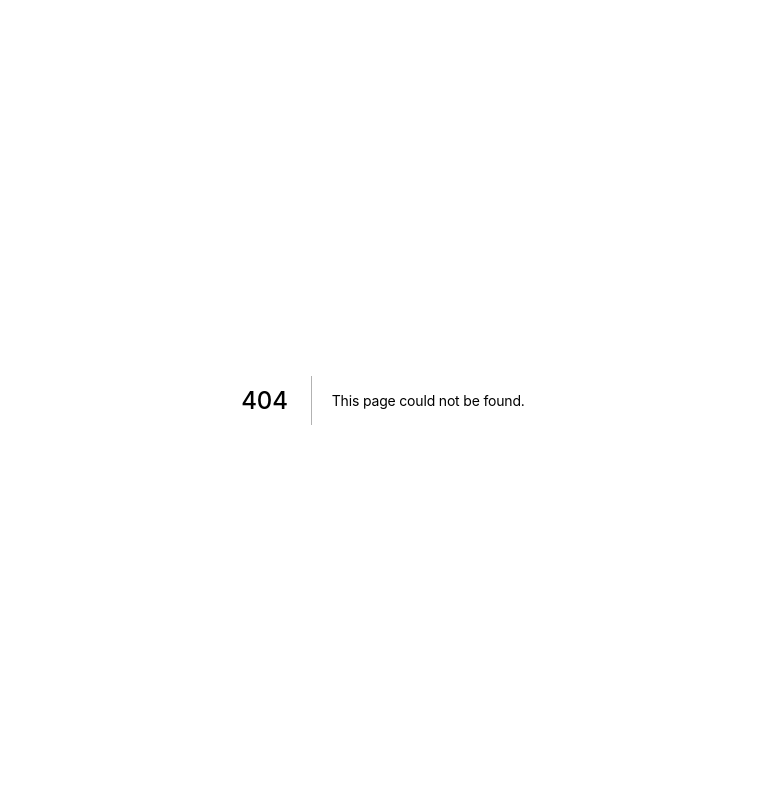
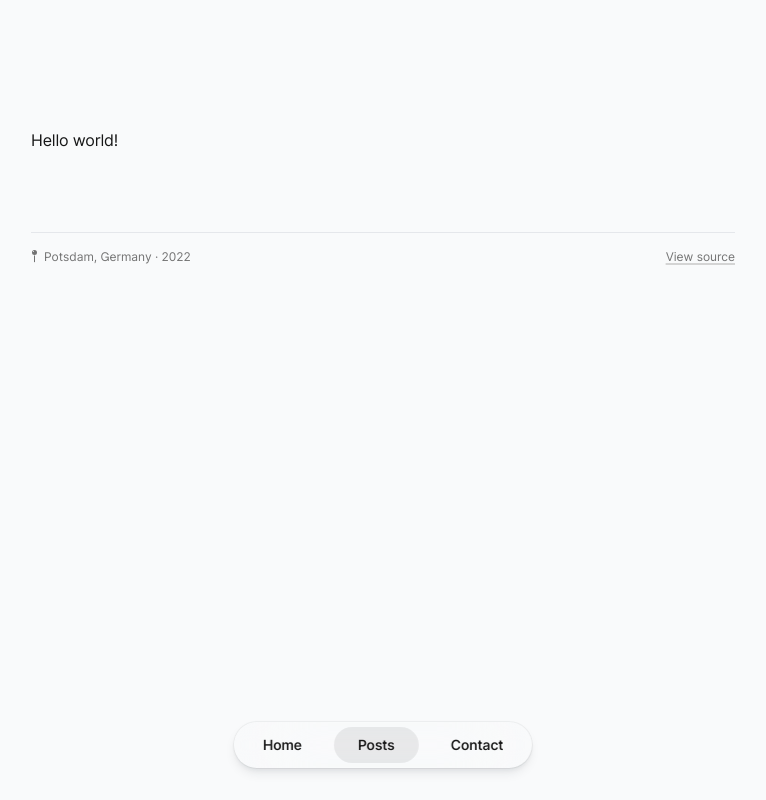
Before and after one commit to fabe/site, a Next.js app: page /posts in a window 1280 px wide. Before the commit this address had no page. Shown: the whole page, without its empty margins (257-1023 px from the left). Built offline with nearby package versions, Linux system fonts and the light colour scheme.

Commit message:
Add floating menu

```diff
--- /dev/null
+++ b/components/Layouts/Island.tsx
@@ -0,0 +1,55 @@
+import Link from "next/link";
+import { useRouter } from "next/router";
+
+export function Island() {
+  const router = useRouter();
+  const currentRoute = router.pathname;
+
+  return (
+    <>
+      <nav className="opacity-0 animate-scale origin-left fixed bottom-8 left-1/2 -translate-x-1/2 px-1 py-1 dark:bg-white/[.02] dark:border-white/[.03] border-transparent border backdrop-blur-2xl rounded-full overflow-hidden dark:shadow-xl shadow-fancy z-10">
+        <ul className="flex gap-2 rounded-full">
+          <li>
+            <Link href="/">
+              <a
+                className={`${
+                  currentRoute === "/"
+                    ? "dark:bg-white/[.05] bg-black/[.07]"
+                    : ""
+                } dark:hover:bg-white/[.02] hover:bg-black/[.03] px-6 py-2 rounded-full inline-flex active:scale-90 transition-all [font-variation-settings:'wght'_550] text-sm text-base-adjusted-sm`}
+              >
+                Home
+              </a>
+            </Link>
+          </li>
+          <li>
+            <Link href="/posts">
+              <a
+                className={`${
+                  currentRoute === "/posts"
+                    ? "dark:bg-white/[.05] bg-black/[.07]"
+                    : ""
+                } dark:hover:bg-white/[.02] hover:bg-black/[.03] px-6 py-2 rounded-full inline-flex active:scale-90 transition-all [font-variation-settings:'wght'_550] text-sm text-base-adjusted-sm`}
+              >
+                Posts
+              </a>
+            </Link>
+          </li>
+          <li>
+            <Link href="/contact">
+              <a
+                className={`${
+                  currentRoute === "/contact"
+                    ? "dark:bg-white/[.05] bg-black/[.07]"
+                    : ""
+                } dark:hover:bg-white/[.02] hover:bg-black/[.03] px-6 py-2 rounded-full inline-flex active:scale-90 transition-all [font-variation-settings:'wght'_550] text-sm text-base-adjusted-sm`}
+              >
+                Contact
+              </a>
+            </Link>
+          </li>
+        </ul>
+      </nav>
+    </>
+  );
+}
--- a/pages/_app.tsx
+++ b/pages/_app.tsx
@@ -2,6 +2,7 @@ import "../styles/globals.css";
 import type { AppProps as NextAppProps } from "next/app";
 import { ApolloCache, ApolloProvider } from "@apollo/client";
 import { useApollo } from "../graphql/client";
+import { Island } from "../components/Layouts/Island";
 
 type AppProps<P = any> = {
   pageProps: P;
@@ -20,6 +21,7 @@ export default function MyApp({
   return (
     <ApolloProvider client={apolloClient}>
       <Component {...pageProps} />
+      <Island />
     </ApolloProvider>
   );
 }
--- /dev/null
+++ b/pages/posts/index.tsx
@@ -0,0 +1,10 @@
+import type { GetServerSideProps } from "next";
+import { Main } from "../../components/Layouts";
+
+export default function Posts() {
+  return <Main>Hello world!</Main>;
+}
+
+export const getServerSideProps: GetServerSideProps = async ({ res }) => {
+  return { props: {} };
+};
--- a/tailwind.config.js
+++ b/tailwind.config.js
@@ -70,6 +70,19 @@ module.exports = {
         normal: "-.0109598em",
         zero: "0",
       },
+      animation: {
+        scale: "scale .4s cubic-bezier(0.68, -0.55, 0.265, 1.55) forwards",
+      },
+      keyframes: {
+        scale: {
+          "0%": { transform: "scale(.8) translateX(-50%)", opacity: 0 },
+          "100%": { transform: "scale(1) translateX(-50%)", opacity: 1 },
+        },
+      },
+      boxShadow: {
+        fancy:
+          "0px 0px 0px 1px rgba(25, 37, 50, 0.05), 0px 3px 7px -3px rgba(25, 37, 50, 0.1), 0px 6px 12px -2px rgba(25, 37, 50, 0.1);",
+      },
     },
   },
   plugins: [require("@tailwindcss/typography")],
```
